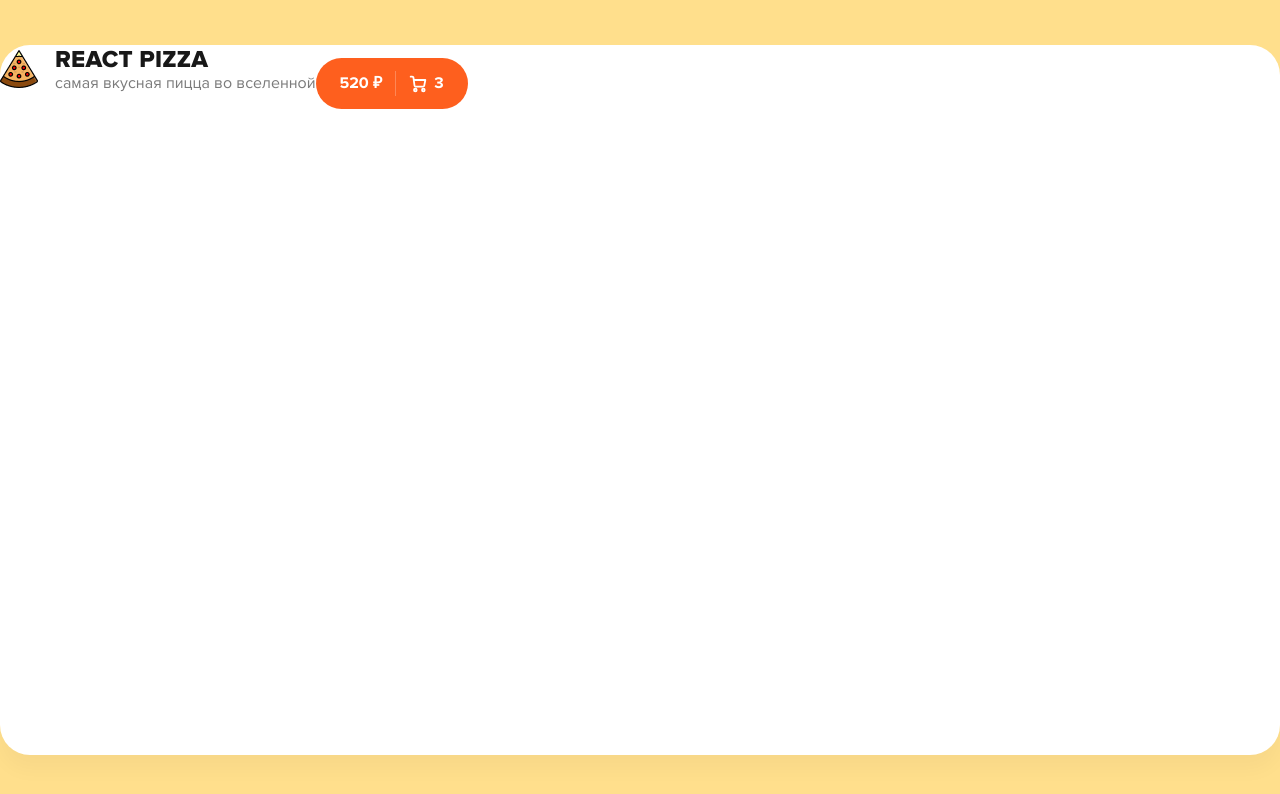
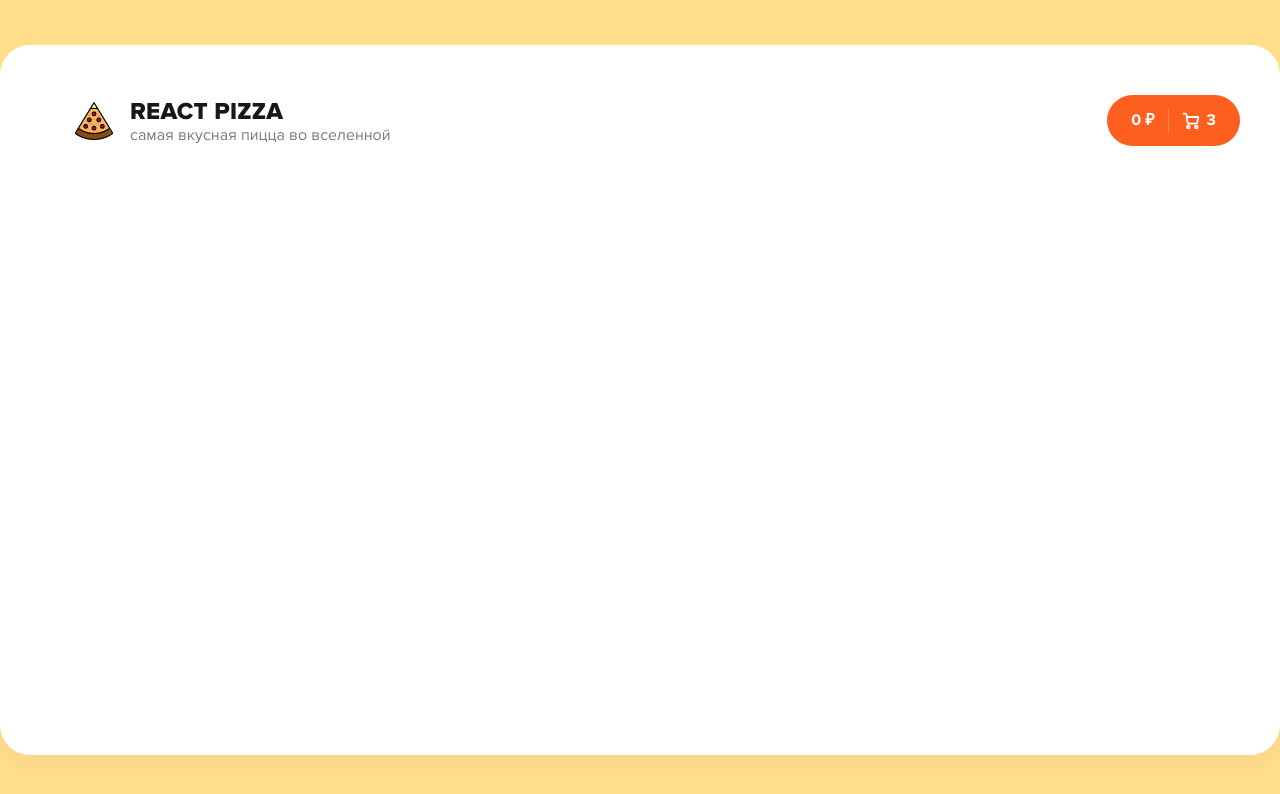
Before and after one commit to ltlaitoff/react-pizza, a React (Create React App) app: page / in a window 1280 px wide. Shown: the top 794 px of the page. Built offline with nearby package versions, Linux system fonts and the light colour scheme; the HTML template or start-up script is replaced by a standard one.

Commit message:
header-component

```diff
--- a/src/components/ShoppingCart/ShoppingCartOpenButton/index.jsx
+++ b/src/components/ShoppingCart/ShoppingCartOpenButton/index.jsx
@@ -1,15 +1,21 @@
 import React from 'react'
 import Button from '../../Button'
 import ShoppingCartIcon from '../../../assets/images/favicon/shopping-cart.svg'
+import PropTypes from 'prop-types'
 
 import styles from './shoppingCartOpenButton.scss';
 
-const ShoppingCartOpenButton = ({ price, count }) => {
+const ShoppingCartOpenButton = ({ price, count, onClick, disabled, active }) => {
 	const shoppingPrice = `${price} ₽`
 	const divider = <div className='shopping-cart-open-button-divider'></div>
-
 	return (
-		<Button className='shopping-cart-open-button' style={styles}>
+		<Button
+			className='shopping-cart-open-button'
+			style={styles}
+			onClick={onClick}
+			disabled={disabled}
+			active={active}
+		>
 			{shoppingPrice}
 			{divider}
 			<div className='shopping-cart-open-button-wrapper'>
@@ -20,4 +26,20 @@ const ShoppingCartOpenButton = ({ price, count }) => {
 	)
 }
 
+ShoppingCartOpenButton.propTypes = {
+	price: PropTypes.number,
+	count: PropTypes.number,
+	onClick: PropTypes.func,
+	disabled: PropTypes.bool,
+	active: PropTypes.bool
+}
+
+ShoppingCartOpenButton.defaultProps = {
+	price: 0,
+	count: 0,
+	onClick: () => {},
+	disabled: false,
+	active: false
+}
+
 export default ShoppingCartOpenButton
--- a/src/containers/Header/header.scss
+++ b/src/containers/Header/header.scss
@@ -0,0 +1,5 @@
+.header {
+  display: flex;
+  justify-content: space-between;
+  padding: 50px 40px 35px 75px;
+}
--- a/src/containers/Header/index.jsx
+++ b/src/containers/Header/index.jsx
@@ -8,7 +8,7 @@ const Header = () => {
   return (
     <header className="header" style={styles}>
       <Logo />
-      <ShoppingCartOpenButton price="520" count="3"></ShoppingCartOpenButton>
+      <ShoppingCartOpenButton count={3}></ShoppingCartOpenButton>
     </header>
   )
 }
```
